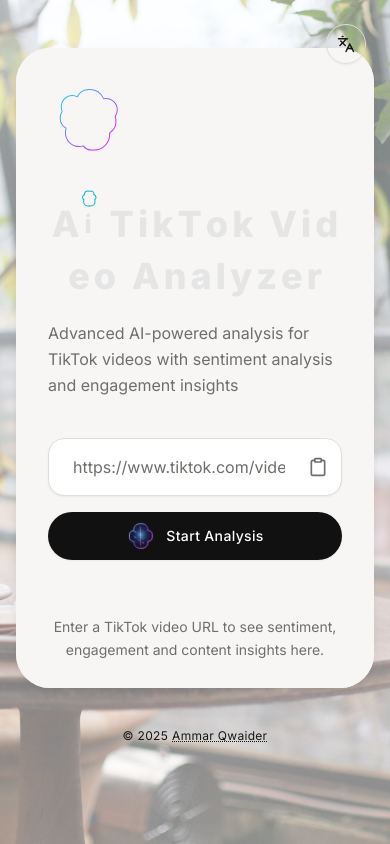
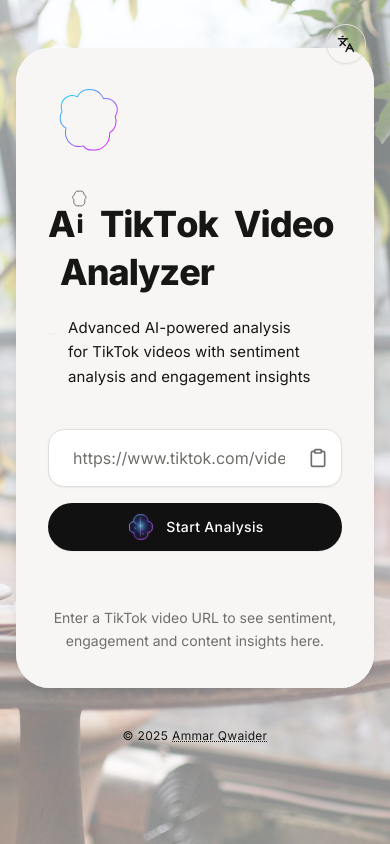
Before and after one commit to aqwaider87/Video-Analyzer, a Next.js app in the folder src/: page / in a window 390 px wide. Built offline with nearby package versions, Linux system fonts and the light colour scheme.

Commit message:
refactor: simplify AnimatedHeading component and improve styling in Hero component

```diff
--- a/src/components/AnimatedHeading.tsx
+++ b/src/components/AnimatedHeading.tsx
@@ -1,7 +1,7 @@
 "use client";
 
 import { motion, useAnimation } from "framer-motion";
-import { useState, useEffect } from "react";
+import { useEffect } from "react";
 
 interface AnimatedHeadingProps { className?: string; phrase?: string; rtl?: boolean; }
 
@@ -14,30 +14,10 @@
   // For Arabic keep word integrity (avoid per-letter splitting which breaks shaping)
   const arabicTokens = isArabic ? text.split(/(\s+)/) : [];
   const letters = isArabic ? [] : Array.from(text);
+  // Split into words (keep spaces) for grouping to prevent mid-word wrapping
+  const wordSegments = isArabic ? [] : text.split(/(\s+)/).filter(seg => seg.length > 0);
   const controls = useAnimation();
-  const [crazy, setCrazy] = useState(false);
-
-  const triggerCrazy = async () => {
-    if (crazy) return;
-    setCrazy(true);
-    // scatter
-    await controls.start(() => ({
-      x: (Math.random() - 0.5) * 200,
-      y: (Math.random() - 0.5) * 150,
-      rotate: (Math.random() - 0.5) * 180,
-      opacity: 0.6,
-      transition: { duration: 0.35 }
-    }));
-    // regroup
-    await controls.start(() => ({
-      x: 0,
-      y: 0,
-      rotate: 0,
-      opacity: 1,
-      transition: { duration: 0.6, ease: 'easeOut' }
-    }));
-    setCrazy(false);
-  };
+  // Scatter animation removed (design simplification). Icon retained purely decorative.
 
   // Initial reveal on mount
   useEffect(() => {
@@ -62,10 +42,10 @@
   }, [text, isArabic]);
 
   return (
-    <div className={`flex flex-col items-center justify-center gap-6 ${className}`} dir={direction ? 'rtl' : 'ltr'}>
+  <div className={`flex flex-col ${direction ? 'items-end' : 'items-start'} justify-center gap-4 ${className}`} dir={direction ? 'rtl' : 'ltr'}>
       {/* Brain Icon controller removed; brain now only decorates the 'i' */}
       {/* Title */}
-  <div className="inline-flex flex-wrap justify-center gap-x-1 sm:gap-x-2 gap-y-3 text-4xl md:text-5xl lg:text-6xl">
+  <div className="inline-flex flex-wrap gap-x-1 sm:gap-x-2 gap-y-2 text-4xl md:text-5xl lg:text-6xl">
         {isArabic && arabicTokens.length > 0 && arabicTokens.map((token, i) => (
           token.trim() === '' ? (
             <span key={i} className="inline-block">&nbsp;</span>
@@ -75,46 +55,52 @@
               custom={i}
               initial={{ opacity: 0, y: -14 }}
               animate={controls}
-              className="relative inline-block font-extrabold text-neutral-200"
+              className="relative inline-block font-extrabold text-current"
             >{token}</motion.span>
           )
         ))}
-        {!isArabic && letters.map((char, i) => {
-          if (i === 0 && char === 'A') {
+        {!isArabic && wordSegments.map((segment, wi) => {
+          if (/^\s+$/.test(segment)) {
+            return <span key={`space-${wi}`} className="inline-block w-2" />;
+          }
+          // segment is a word
+          const chars = Array.from(segment);
+          return (
+            <span key={`word-${wi}`} className="inline-flex flex-nowrap whitespace-nowrap">
+              {chars.map((char, ci) => {
+                const globalIndex = chars.slice(0, ci).length + wordSegments.slice(0, wi).join('').length; // approximate ordering index
+                if (globalIndex === 0 && char === 'A') {
                   return (
                     <motion.span
-                key={i}
-                custom={i}
+                      key={`char-${wi}-${ci}`}
+                      custom={globalIndex}
                       initial={{ opacity: 0, y: 14 }}
                       animate={controls}
-                className="relative inline-block font-extrabold text-neutral-200"
+                      className="relative inline-block font-extrabold text-current"
                     >A</motion.span>
                   );
                 }
-          if (i === 1 && char.toLowerCase() === 'i') {
+                if (globalIndex === 1 && char.toLowerCase() === 'i') {
                   return (
-              <span key={i} className="relative inline-flex items-center">
+                    <span key={`char-${wi}-${ci}`} className="relative inline-flex items-center">
                       <motion.span
-                  custom={i}
+                        custom={globalIndex}
                         initial={{ opacity: 0, y: 14, scale: 0.7 }}
                         animate={controls}
                         transition={{ duration: 0.5, ease: 'easeOut' }}
-                  className="font-extrabold text-neutral-200"
+                        className="font-extrabold text-current"
                       >i</motion.span>
                       <motion.svg
-                  onClick={triggerCrazy}
-                  role="button"
-                  aria-label="Scatter heading"
-                  tabIndex={0}
-                  onKeyDown={(e)=>{ if(e.key==='Enter' || e.key===' ') { e.preventDefault(); triggerCrazy(); } }}
+                        aria-hidden="true"
+                        focusable="false"
                         xmlns="http://www.w3.org/2000/svg"
                         viewBox="0 0 40 40"
-                  className="absolute -right-1 -top-4 w-5 h-5 text-cyan-500 dark:text-cyan-400 focus:outline-none focus-visible:ring-2 focus-visible:ring-cyan-400/60 focus-visible:ring-offset-2 focus-visible:ring-offset-transparent rounded-sm"
+                        className="absolute -right-1 -top-4 w-5 h-5 text-[var(--text-muted)] focus:outline-none"
                         fill="none"
                         stroke="currentColor"
                         strokeWidth="2"
-                  animate={{ scale: [1, 1.12, 1] }}
-                  transition={{ repeat: Infinity, duration: 2.6, ease: 'easeInOut' }}
+                        animate={{ opacity:[0,1], scale:[0.85,1] }}
+                        transition={{ duration:0.8, ease:'easeOut' }}
                         style={{ filter: 'none' }}
                       >
                         <path d="M20 6c-4 0-7 3.4-7 7.6-.9.3-1.7.8-2.3 1.5-.9 1-1.4 2.2-1.4 3.5 0 2 1 3.8 2.7 4.9-.4 1.2-.6 2.4-.6 3.6 0 4.9 3.7 8.9 8.2 8.9 1 0 2-.2 3-.5 1 .3 2 .5 3 .5 4.5 0 8.2-4 8.2-8.9 0-1.2-.2-2.4-.6-3.6 1.7-1.1 2.7-2.9 2.7-4.9 0-2.6-1.8-4.9-4.3-5.7C33 9.4 29 6 25 6c-1.4 0-2.8.4-4 1.2C22 6.5 21 6 20 6Z" />
@@ -124,12 +110,15 @@
                 }
                 return (
                   <motion.span
-              key={i}
-              custom={i}
+                    key={`char-${wi}-${ci}`}
+                    custom={globalIndex}
                     initial={{ opacity: 0, y: 14 }}
                     animate={controls}
-              className="relative inline-block font-extrabold text-neutral-200"
-            >{char === ' ' ? '\u00A0' : char}</motion.span>
+                    className="relative inline-block font-extrabold text-current"
+                  >{char}</motion.span>
+                );
+              })}
+            </span>
           );
         })}
       </div>
--- a/src/components/Hero.tsx
+++ b/src/components/Hero.tsx
@@ -12,14 +12,18 @@
     <div className={`relative ${rtl ? 'font-arabic' : 'font-english'} select-none`}>
       <div className="space-y-6">
         <div className="space-y-3">
-          <AnimatedHeading className="text-[clamp(2.4rem,4vw,3.2rem)] font-semibold leading-[1.08] text-[var(--text-strong)]" phrase={t.title} />
+          <AnimatedHeading
+            className="font-extrabold tracking-tight text-[clamp(2.5rem,4vw,3.25rem)] leading-[1.06] text-[var(--text-strong)] relative"
+            phrase={t.title}
+          />
         </div>
         <motion.p
-          initial={{ opacity:0, y:20 }}
+          initial={{ opacity:0, y:16 }}
           animate={{ opacity:1, y:0 }}
-          transition={{ duration:0.6 }}
-          className="text-base md:text-lg text-muted max-w-md leading-relaxed"
+          transition={{ duration:0.55, ease:'easeOut' }}
+          className="relative pl-5 md:pl-6 text-[15px] md:text-[16.5px] leading-relaxed max-w-md font-normal tracking-[0.005em] text-[var(--text-muted)]/95 [text-wrap:balance]"
         >
+          <span className="absolute left-0 top-2.5 w-2 h-2 rounded-full bg-[var(--text-muted)]/55 shadow-sm"></span>
           {t.subtitle}
         </motion.p>
         {/* <div className="flex gap-3 pt-2">
```
Lines whose indentation alone changed are shown as unchanged.
